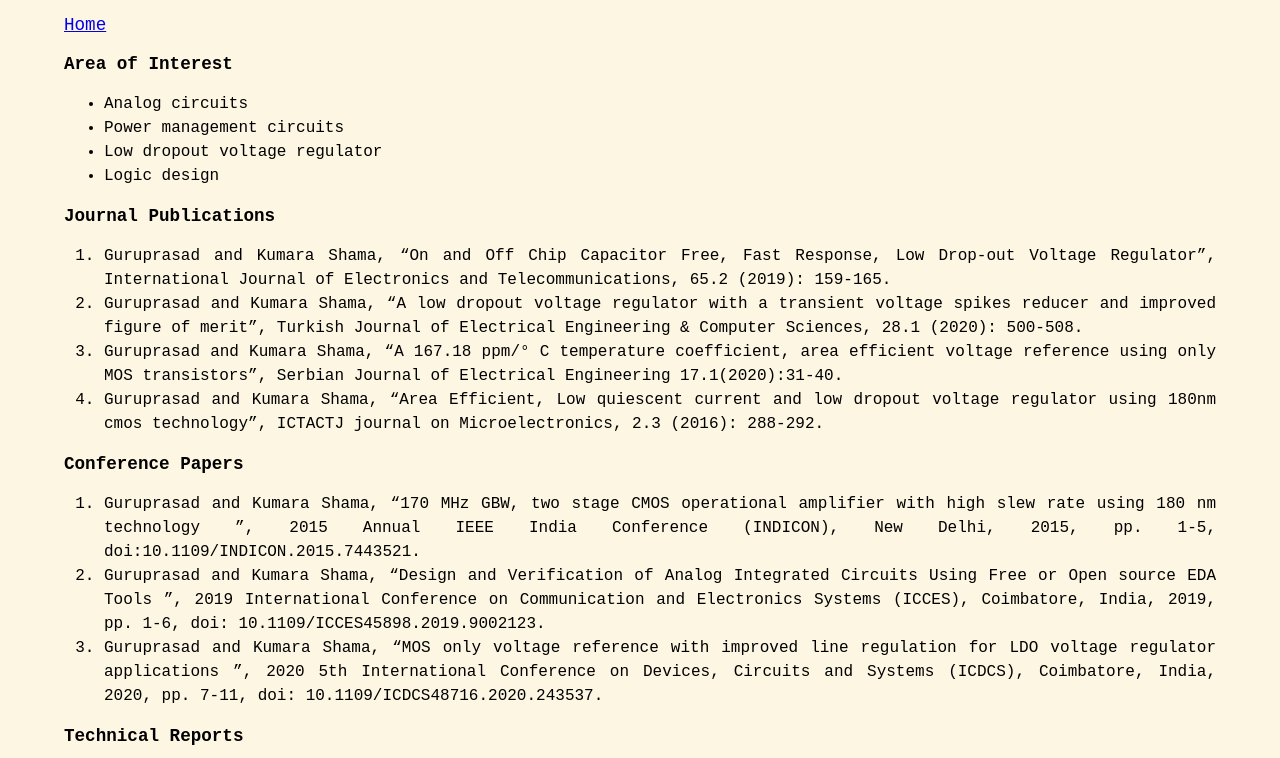
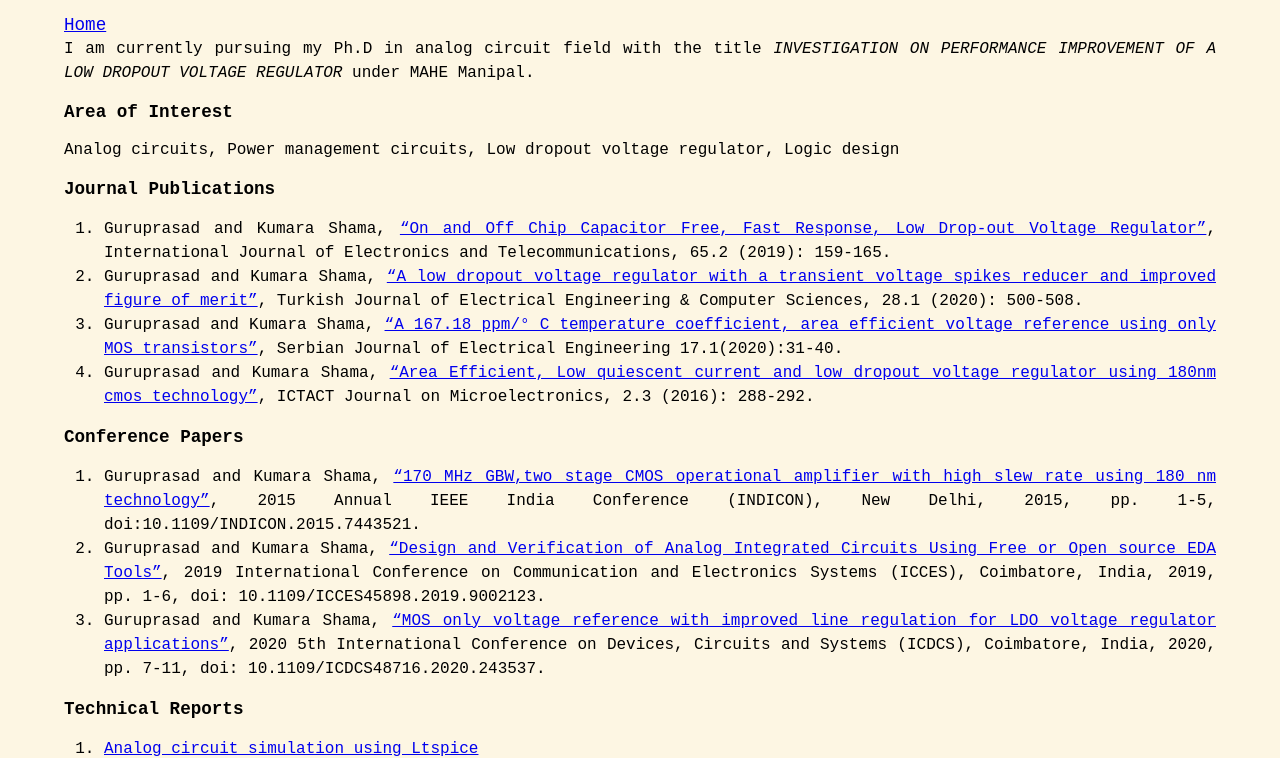
Before and after one commit to guru-gitrepo/guru-gitrepo.github.io, a plain HTML site: page research.html in a window 1280 px wide. Shown: the part 48-806 px from the top of the page. Drawn offline with Linux system fonts and the light colour scheme.

Commit message:
modified further

```diff
--- a/research.html
+++ b/research.html
@@ -14,35 +14,39 @@
 			<a href="index.html">Home</a>
 		</nav>
 		<section>
+			I am currently pursuing my Ph.D in analog circuit field with the title <i>INVESTIGATION ON PERFORMANCE IMPROVEMENT OF A LOW DROPOUT
+				VOLTAGE REGULATOR</i> under MAHE Manipal.
 			<h2>Area of Interest</h2>
-			<ul>
-				<li>Analog circuits</li>
-				<li>Power management circuits</li>
-				<li>Low dropout voltage regulator</li>
-				<li>Logic design</li>
-			</ul>
+				Analog circuits, Power management circuits, Low dropout voltage regulator, Logic design
 
 			<h2> Journal Publications</h2>
 			<ol>
-				<li>Guruprasad and Kumara Shama, “On and Off Chip Capacitor Free, Fast Response, Low Drop-out Voltage Regulator”, International
-					Journal of Electronics and Telecommunications, 65.2 (2019): 159-165.</li>
-				<li>Guruprasad and Kumara Shama, “A low dropout voltage regulator with a transient voltage spikes reducer and improved figure of
-					merit”, Turkish Journal of Electrical Engineering &amp; Computer Sciences, 28.1 (2020): 500-508.</li>
-				<li>Guruprasad and Kumara Shama, “A 167.18 ppm/° C temperature coefficient, area efficient voltage reference using only MOS
-					transistors”, Serbian Journal of Electrical Engineering 17.1(2020):31-40.</li>
-				<li>Guruprasad and Kumara Shama, “Area Efficient, Low quiescent current and low dropout voltage regulator using 180nm cmos
-					technology”, ICTACTJ journal on Microelectronics, 2.3 (2016): 288-292.</li>
+				<li>Guruprasad and Kumara Shama, <a href="http://ijet.ise.pw.edu.pl/index.php/ijet/article/view/10.24425-ijet.2019.126296"
+					       	target="_blank">“On and Off Chip Capacitor Free, Fast Response, Low Drop-out Voltage Regulator”</a>,
+					 International Journal of Electronics and Telecommunications, 65.2 (2019): 159-165.</li>
+				<li>Guruprasad and Kumara Shama, <a href="https://journals.tubitak.gov.tr/elektrik/abstract.htm?id=26400"
+					       	target="_blank">“A low dropout voltage regulator with a transient voltage spikes reducer and improved figure of
+					      	merit”</a>, Turkish Journal of Electrical Engineering &amp; Computer Sciences, 28.1 (2020): 500-508.</li>
+				<li>Guruprasad and Kumara Shama, <a href="https://sjee.ftn.kg.ac.rs/index.php/sjee/article/view/534"
+						target="_blank">“A 167.18 ppm/° C temperature coefficient, area efficient voltage reference using only MOS
+					       	transistors”</a>, Serbian Journal of Electrical Engineering 17.1(2020):31-40.</li>
+				<li>Guruprasad and Kumara Shama, <a href="http://ictactjournals.in/ArticleDetails.aspx?id=2725"
+						target="_blank">“Area Efficient, Low quiescent current and low dropout voltage regulator using 180nm cmos
+						technology”</a>, ICTACT Journal on Microelectronics, 2.3 (2016): 288-292.</li>
 			</ol>
 
 			<h2> Conference Papers</h2>
 			<ol>
-				<li>Guruprasad and Kumara Shama, “170 MHz GBW, two stage CMOS operational amplifier with high slew rate using 180 nm technology ”,
-				       	2015 Annual IEEE India Conference (INDICON), New Delhi, 2015, pp. 1-5, doi:10.1109/INDICON.2015.7443521.</li>
-				<li>Guruprasad and Kumara Shama, “Design and Verification of Analog Integrated Circuits Using Free or Open source EDA Tools ”,
-					2019 International Conference on Communication and Electronics Systems (ICCES), Coimbatore, India, 2019, pp. 1-6,
-					doi: 10.1109/ICCES45898.2019.9002123.</li>
-				<li>Guruprasad and Kumara Shama, “MOS only voltage reference with improved line regulation for LDO voltage regulator applications ”,
-				       	2020 5th International Conference on Devices, Circuits and Systems (ICDCS), Coimbatore,	India, 2020, pp. 7-11,
+				<li>Guruprasad and Kumara Shama, <a href="https://ieeexplore.ieee.org/abstract/document/7443521"
+						target="_blank">“170 MHz GBW,two stage CMOS operational amplifier with high slew rate using 180 nm technology”</a>,
+					2015 Annual IEEE India Conference (INDICON), New Delhi, 2015, pp. 1-5, doi:10.1109/INDICON.2015.7443521.</li>
+				<li>Guruprasad and Kumara Shama, <a href="https://ieeexplore.ieee.org/abstract/document/9002123"
+						target="_blank"> “Design and Verification of Analog Integrated Circuits Using Free or Open source EDA Tools”</a>,
+				         2019 International Conference on Communication and Electronics Systems (ICCES), Coimbatore, India, 2019, pp. 1-6,
+					 doi: 10.1109/ICCES45898.2019.9002123.</li>
+				<li>Guruprasad and Kumara Shama, <a href="https://ieeexplore.ieee.org/abstract/document/9075528"
+					       target="_blank">“MOS only voltage reference with improved line regulation for LDO voltage regulator applications”</a>,
+					2020 5th International Conference on Devices, Circuits and Systems (ICDCS), Coimbatore,	India, 2020, pp. 7-11,
 					doi: 10.1109/ICDCS48716.2020.243537.</li>
 			</ol>
 
@@ -61,9 +65,9 @@
 			</ol>
 			<h2> Technical Skills</h2>
 			<ul>
-				<li>EDA tools :- Ltspice, Ngspice, Electric VLSI, Spiceopus, Xcircuit, gnuplot, matplotlib.</li>
-				<li>Type setting tools :- Latex, Markdown, Beamer, basic HTML.</li>
-				<li>Operating system :- Linux and windows</li>
+				<li>EDA tools :- Ltspice, Ngspice, Electric VLSI, Spiceopus, Xcircuit, Gnuplot, Matplotlib.</li>
+				<li>Type setting tools :- Latex, Markdown, Beamer, HTML.</li>
+				<li>Operating system :- Linux and Windows</li>
 			</ul>
 			<h2> Video Tutorials</h2>
 			<ul>
```
Also changed, not shown: index.html (+4 -3 lines), teach.html (+3 -7 lines), 1 other file.
